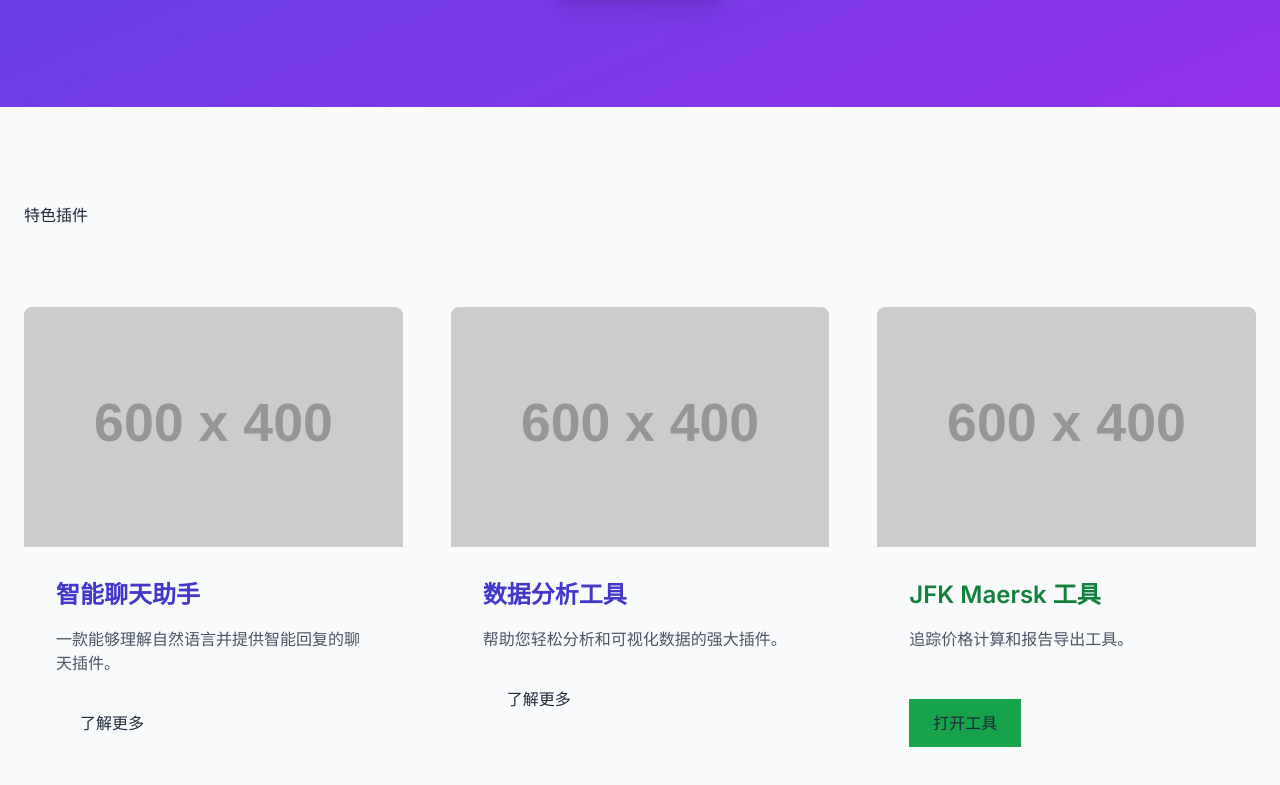
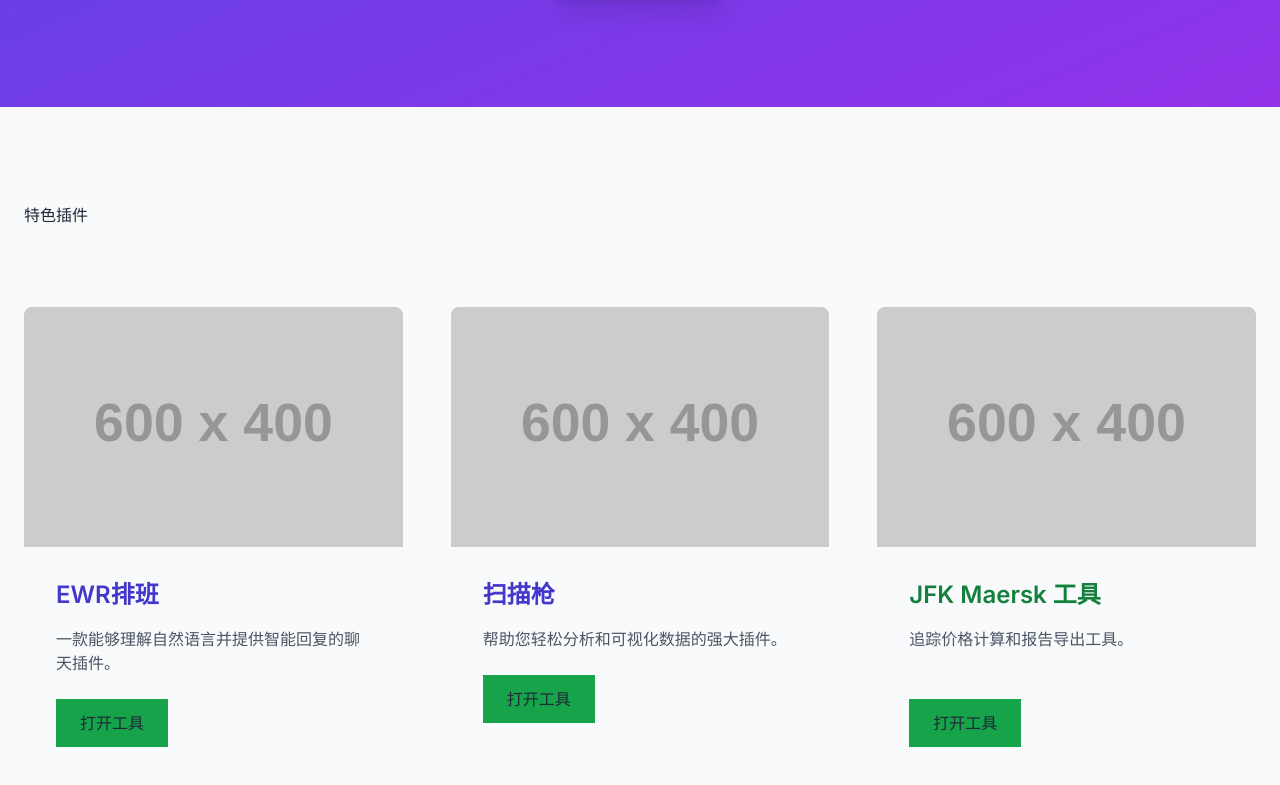
Before and after one commit to Jackck716/Bottool-Web, a plain HTML site: page index.html in a window 1280 px wide. Shown: the part 425-1210 px from the top of the page. Drawn offline with nearby package versions, Linux system fonts and the light colour scheme; placeholder pictures from the web are drawn by us.

Commit message:
updated bottom for scanner and schedule

```diff
--- a/index.html
+++ b/index.html
@@ -124,27 +124,36 @@
             <h2 class="section-title mb-20" data-lang-key="featured_plugins_title">特色插件</h2>
             <div class="grid grid-cols-1 md:grid-cols-2 lg:grid-cols-3 gap-12">
                 <div class="plugin-card">
-                    <img src="https://placehold.co/600x400/818CF8/FFFFFF?text=智能助手" alt="插件图片1"
+                    <a href="schedule.html">
+                        <img src="https://placehold.co/600x400/818CF8/FFFFFF?text=Schedule" alt="插件图片1"
                             class="w-full h-60 object-cover rounded-t-lg">
                         <div class="p-8 flex flex-col flex-grow">
-                        <h3 class="text-2xl font-semibold mb-4 text-indigo-700" data-lang-key="plugin1_name">智能聊天助手</h3>
+                            <h3 class="text-2xl font-semibold mb-4 text-indigo-700"
+                                data-lang-key="schedule_plugin_name">智能聊天助手
+                            </h3>
                             <p class="text-gray-600 mb-6 text-base flex-grow" data-lang-key="plugin1_desc">
                                 一款能够理解自然语言并提供智能回复的聊天插件。</p>
-                        <a href="#"
-                            class="inline-flex items-center justify-center calculator-button calculator-button-primary mt-auto !py-3 !px-6 self-start"
-                            data-lang-key="learn_more">了解更多 <i class="fas fa-arrow-right ml-2"></i></a>
+                            <span
+                                class="inline-flex items-center justify-center calculator-button !bg-green-600 hover:!bg-green-700 mt-auto !py-3 !px-6 self-start"
+                                data-lang-key="open_tool">打开工具 <i class="fas fa-arrow-right ml-2"></i></span>
+                    </a>
                 </div>
             </div>
             <div class="plugin-card">
-                    <img src="https://placehold.co/600x400/A78BFA/FFFFFF?text=数据分析" alt="插件图片2"
+                <a href="scanner.html">
+                    <img src="https://placehold.co/600x400/A78BFA/FFFFFF?text=Scanner" alt="插件图片2"
                         class="w-full h-60 object-cover rounded-t-lg">
                     <div class="p-8 flex flex-col flex-grow">
-                        <h3 class="text-2xl font-semibold mb-4 text-indigo-700" data-lang-key="plugin2_name">数据分析工具</h3>
+                        <h3 class="text-2xl font-semibold mb-4 text-indigo-700" data-lang-key="scanner_plugin_name">
+                            aaa
+                        </h3>
                         <p class="text-gray-600 mb-6 text-base flex-grow" data-lang-key="plugin2_desc">
                             帮助您轻松分析和可视化数据的强大插件。</p>
-                        <a href="#"
-                            class="inline-flex items-center justify-center calculator-button calculator-button-primary mt-auto !py-3 !px-6 self-start"
-                            data-lang-key="learn_more">了解更多 <i class="fas fa-arrow-right ml-2"></i></a>
+
+                        <span
+                            class="inline-flex items-center justify-center calculator-button !bg-green-600 hover:!bg-green-700 mt-auto !py-3 !px-6 self-start"
+                            data-lang-key="open_tool">打开工具 <i class="fas fa-arrow-right ml-2"></i></span>
+                </a>
             </div>
         </div>
         <div class="plugin-card plugin-card-clickable">
@@ -240,9 +249,9 @@
                 hero_subtitle: "Discover, share, and manage your favorite bot plugins.",
                 hero_cta: "Get Started",
                 featured_plugins_title: "Featured Plugins",
-                plugin1_name: "Smart Chat Assistant",
-                plugin1_desc: "A chat plugin that understands natural language and provides intelligent responses.",
-                plugin2_name: "Data Analysis Tool",
+                schedule_plugin_name: "EWR schedule",
+                scanner_plugindesc: "A chat plugin that understands natural language and provides intelligent responses.",
+                scanner_plugin_name: "Data Analysis Tool",
                 plugin2_desc: "A powerful plugin to help you easily analyze and visualize data.",
                 jfk_plugin_name: "JFK Maersk Tools",
                 jfk_plugin_desc: "Tracking price calculation and report export tool.",
@@ -278,10 +287,10 @@
                 hero_subtitle: "发现、分享和管理您最喜爱的机器人插件。",
                 hero_cta: "立即开始",
                 featured_plugins_title: "特色插件",
-                plugin1_name: "智能聊天助手",
+                schedule_plugin_name: "EWR排班",
                 plugin1_desc: "一款能够理解自然语言并提供智能回复的聊天插件。",
-                plugin2_name: "数据分析工具",
-                plugin2_desc: "帮助您轻松分析和可视化数据的强大插件。",
+                scanner_plugin_name: "扫描枪",
+                scanner_plugin_desc: "帮助您轻松分析和可视化数据的强大插件。",
                 jfk_plugin_name: "JFK Maersk 工具",
                 jfk_plugin_desc: "追踪价格计算和报告导出工具。",
                 open_tool: "打开工具",
```
Lines whose indentation alone changed are shown as unchanged.
